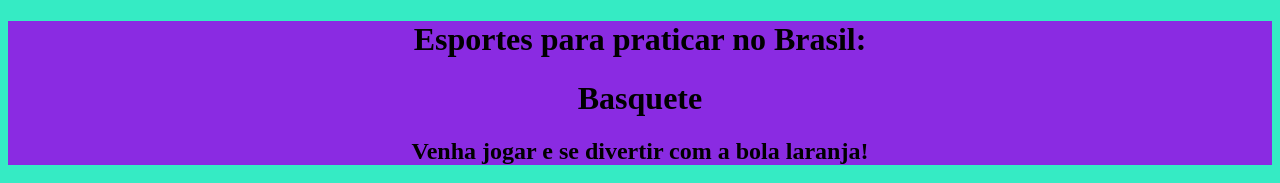
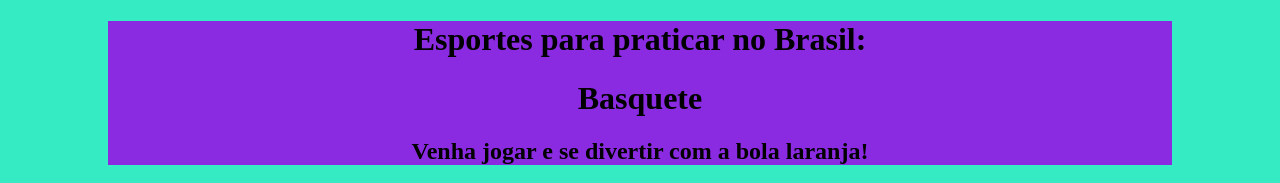
Before and after one commit to PedroDorotel/index1-basquete, a plain HTML site: page index.html in a window 1280 px wide. Shown: the top 183 px of the page. Drawn offline with Linux system fonts and the light colour scheme.

Commit message:
Update style.css

```diff
--- a/style.css
+++ b/style.css
@@ -7,8 +7,11 @@ body{
 img{
     width: 700px;
 }
-div.parte1{background-color: blueviolet
-    ;}
+div.parte1{
+    background-color: blueviolet;
+    margin-left: 100px;
+    margin-right: 100px;
+}
 div.parte2{background-color: rgb(43, 103, 255);
 }
 img{
```
